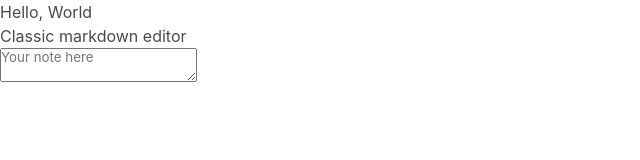
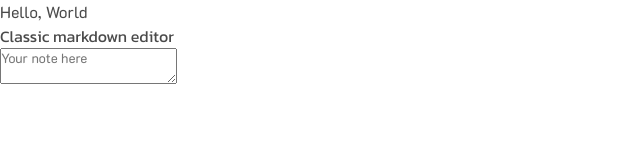
Before and after one commit to pontakornth/svelte-note, a Svelte app: page / in a window 1280 px wide. Shown: the top 160 px of the page, without its empty margins (0-640 px from the left). Built offline with nearby package versions, Linux system fonts and the light colour scheme.

Commit message:
feat: Use fonts

```diff
--- a/src/styles/theme.scss
+++ b/src/styles/theme.scss
@@ -1,2 +1,12 @@
+$family-primary: "K2D", sans-serif;
+$family-secondary: "Kanit", sans-serif;
+
+h1,h2,h3,h4,h5,h6,.title,.subtitle {
+  font-family: $family-secondary;
+}
+
+html, body, #app {
+  height:100%;
+}
 
 @import "../../node_modules/bulma/bulma.sass";
```
